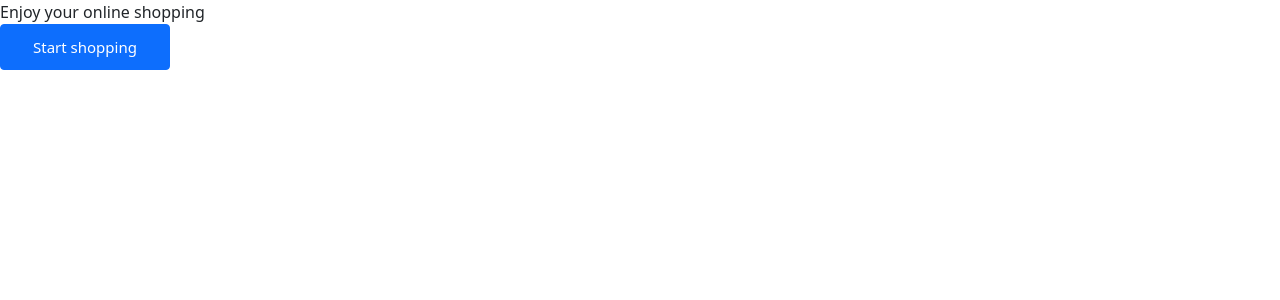
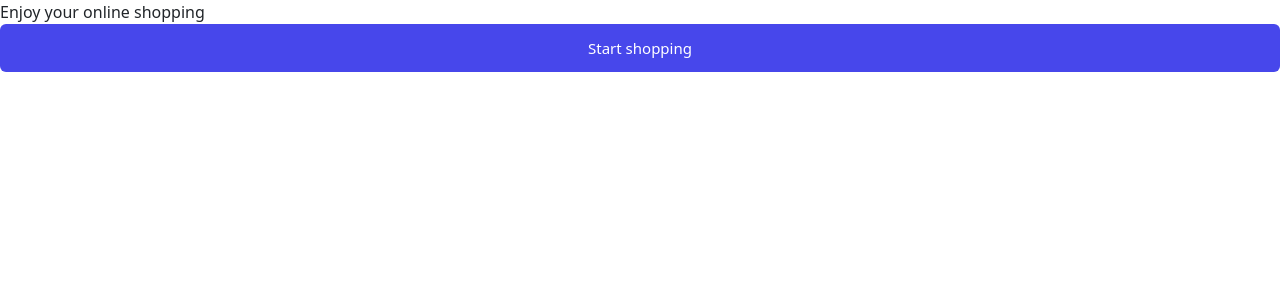
Before and after one commit to MuratBuyukcelebi/E-Berk, a Vue app: page /onboarding in a window 1280 px wide. Shown: the top 300 px of the page. Built offline with nearby package versions, Linux system fonts and the light colour scheme.

Commit message:
bootstrap button changes

```diff
--- a/src/assets/scss/components/_buttons.scss
+++ b/src/assets/scss/components/_buttons.scss
@@ -1,20 +1,27 @@
 .btn {
-  padding: 12px 32px;
+  padding: 12px 0;
   display: inline-flex;
   align-items: center;
   justify-content: center;
   font-weight: 500;
-  font-size: 16px;
-  line-height: 20px;
-  border-radius: 4px;
+  font-size: 15px;
+  line-height: 24px;
+  border-radius: 6px;
+  background-color: #1212A5;
+  color: #FFFFFF;
+  border: none;
+  width: 100%;
 
   &-primary {
-    font-weight: 500;
-    font-size: 15px;
-    line-height: 20px;
-    color: #FFFFFF !important;
+    background-color: #4747EB;
+
+    &:active, &:focus, &:hover {
+      background-color: #4747EB;
+      color: #FFFFFF;
+    }
   }
   &-outline {
+
     &-primary {
       color: #000000;
 
```
